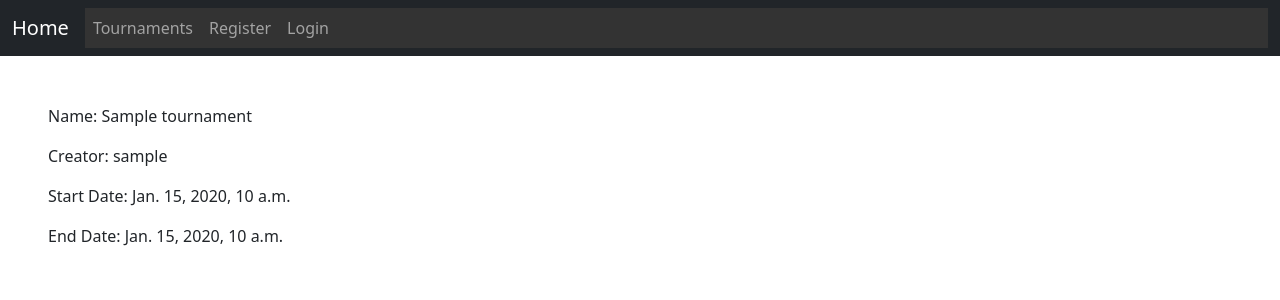
After one commit to DARK-development-team/DARK, a Django app: page /tournament/1 in a window 1280 px wide. The commit adds this page. Shown: the top 300 px of the page. Run offline with Django 3.2, Linux system fonts and the light colour scheme; tables that the repository leaves empty hold one stand-in row (values such as "Sample post").

Commit message:
Refactor tournament app
Created Tournament model. Deleted Queue model. Changed urls of the app. Changed views of the app. Satisfied the changes in the html files.

```diff
--- a/tournament/admin.py
+++ b/tournament/admin.py
@@ -2,6 +2,6 @@ from django.contrib import admin
 
 from tournament.models import *
 
-admin.site.register(Queue)
+admin.site.register(Tournament)
 
 # Register your models here.
--- a/tournament/models.py
+++ b/tournament/models.py
@@ -1,9 +1,12 @@
 from django.db import models
+from django.contrib.auth.models import User
 
 
-class Queue(models.Model):
-    title = models.CharField(max_length=20)
-    requirements = models.CharField(max_length=500)
+class Tournament(models.Model):
+    name = models.CharField(max_length=30, blank=False)
+    creator = models.ForeignKey(User, on_delete=models.CASCADE)
+    start_date = models.DateTimeField()
+    end_date = models.DateTimeField()
 
     def __str__(self):
-        return self.title
+        return self.name
--- a/tournament/templates/tournament/base.html
+++ b/tournament/templates/tournament/base.html
@@ -48,11 +48,8 @@
         </button>
         <div class="collapse navbar-collapse" id="navbarSupportedContent">
             <ul class="navbar-nav mr-auto">
-                {#                <li class="nav-item active">#}
-                {#                    <a class="nav-link" href="{% url 'Queue-Requirements' 1 %}">Sample queue details</a>#}
-                {#                </li>#}
                 <li class="nav-item active">
-                    <a class="nav-link" href="{% url 'Queues' %}">Queues</a>
+                    <a class="nav-link" href="{% url 'Tournaments' %}">Tournaments</a>
                 </li>
                 {% if not user.is_authenticated %}
                     <li class="nav-item active">
--- /dev/null
+++ b/tournament/templates/tournament/tournament_details.html
@@ -0,0 +1,11 @@
+{% extends "tournament/base.html" %}
+
+
+{% block content %}
+    <div class="m-5">
+        <p>Name: {{ tournament.name }}</p>
+        <p>Creator: {{ tournament.creator }}</p>
+        <p>Start Date: {{ tournament.start_date }}</p>
+        <p>End Date: {{ tournament.end_date }}</p>
+    </div>
+{% endblock %}
--- a/tournament/urls.py
+++ b/tournament/urls.py
@@ -3,6 +3,6 @@ from . import views
 
 urlpatterns = [
     path('', views.start_page, name='Start-Page'),
-    path('queuerequirements/<int:queueid>', views.queue_requirements, name="Queue-Requirements"),
-    path('queues', views.queues, name="Queues"),
+    path('tournament/<int:tournament_id>', views.tournament_details, name="Tournament-Details"),
+    path('tournaments', views.tournaments, name="Tournaments"),
 ]
--- a/tournament/views.py
+++ b/tournament/views.py
@@ -1,24 +1,22 @@
 from django.shortcuts import render
 
-from tournament.models import Queue
+from tournament.models import Tournament
 
 
 def start_page(request):
-    context = {
-        "queues": Queue.objects.all()
-    }
     return render(request, 'tournament/start_page.html')
 
 
-def queue_requirements(request, queueid):
-    queue = Queue.objects.get(pk=queueid)
+def tournaments(request):
     context = {
-            "queue": queue
-    }
-    return render(request, 'tournament/queue_details.html', context)
-
-def queues(request):
-    context = {
-        "queues": Queue.objects.all()
+        "tournaments": Tournament.objects.all()
     }
     return render(request, 'tournament/queues.html', context)
+
+
+def tournament_details(request, tournament_id):
+    tournament = Tournament.objects.get(pk=tournament_id)
+    context = {
+        "tournament": tournament
+    }
+    return render(request, 'tournament/tournament_details.html', context)
```
Also changed, not shown: tournament/templates/tournament/queue_details.html (deleted, +0 -10 lines), tournament/templates/tournament/queues.html (+4 -4 lines).
